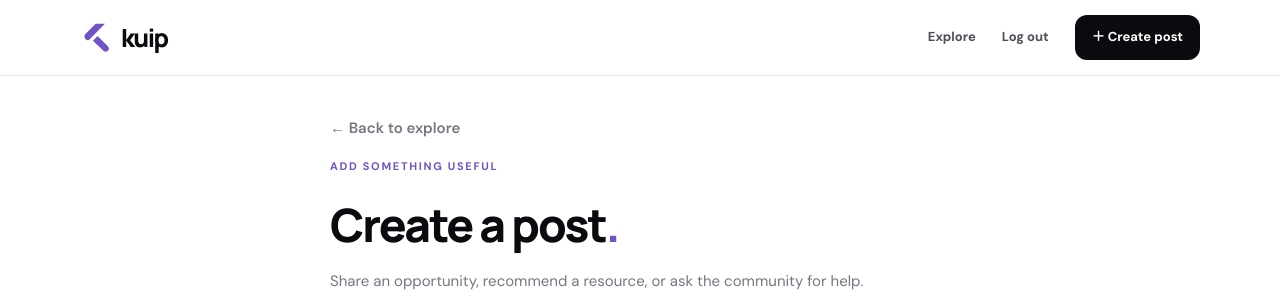
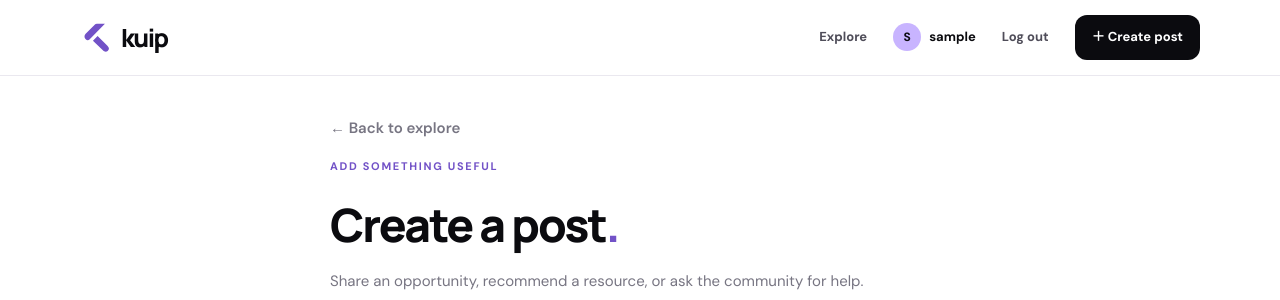
Before and after one commit to BNJMN101/kuip, a Django app: page /post/new/ in a window 1280 px wide. Shown: the top 300 px of the page. Run offline with Django 5.2, Linux system fonts and the light colour scheme; the visitor is signed in with stand-in values (Sample User, id 1).

Commit message:
Show username in nav and add favicon

```diff
--- a/static/css/styles.css
+++ b/static/css/styles.css
@@ -290,3 +290,9 @@ section[id] { scroll-margin-top: 96px; }
 button[type="submit"].button-danger { background: var(--danger); }
 button[type="submit"].button-danger:hover { background: #A5301F; }
 .owner-actions { display: flex; flex-wrap: wrap; gap: 12px; margin-top: 20px; }
+
+.nav-user { display: inline-flex; align-items: center; gap: 8px; color: var(--ink); }
+
+@media (max-width: 560px) {
+  .nav-user-name { display: none; }
+}
--- a/templates/base.html
+++ b/templates/base.html
@@ -19,11 +19,15 @@
   {% include "partials/brand.html" %}
   <nav aria-label="Main navigation">
     <a href="{% url 'dashboard' %}">Explore</a>
-      {% if user.is_authenticated %}
-      <form method="post" action="{% url 'logout' %}" class="logout-form">
-      {% csrf_token %}
-        <button type="submit">Log out</button>
-      </form>
+     {% if user.is_authenticated %}
+  <span class="nav-user">
+    <span class="author-avatar">{{ user.username|first|upper }}</span>
+    <span class="nav-user-name">{{ user.username }}</span>
+  </span>
+  <form method="post" action="{% url 'logout' %}" class="logout-form">
+    {% csrf_token %}
+    <button type="submit">Log out</button>
+  </form>
   {% else %}
     <a href="{% url 'login' %}">Log in</a>
   {% endif %}
```
Also changed, not shown: static/css/images/kuip-icon.svg (added).
